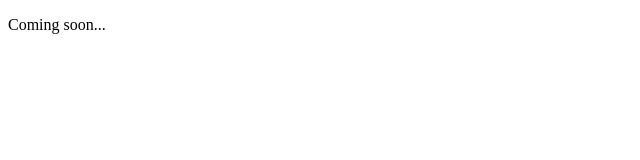
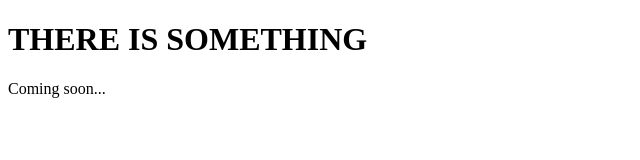
Before and after one commit to imkasc/home, a plain HTML site: page index.html in a window 1280 px wide. Shown: the whole page, without its empty margins (0-640 px from the left). Drawn offline with Linux system fonts and the light colour scheme.

Commit message:
Update index.html

```diff
--- a/index.html
+++ b/index.html
@@ -2,11 +2,12 @@
 <html lang="en">
 <head>
     <meta charset="UTF-8">
-    <meta http-equiv="X-UA-Compatible" content="IE=edge">
-    <meta name="viewport" content="width=device-width, initial-scale=1.0">
     <title>Index.html</title>
 </head>
 <body>
+    <h1>
+        THERE IS SOMETHING
+    </h1>
     <p>Coming soon...</p>
 </body>
 </html>
```
